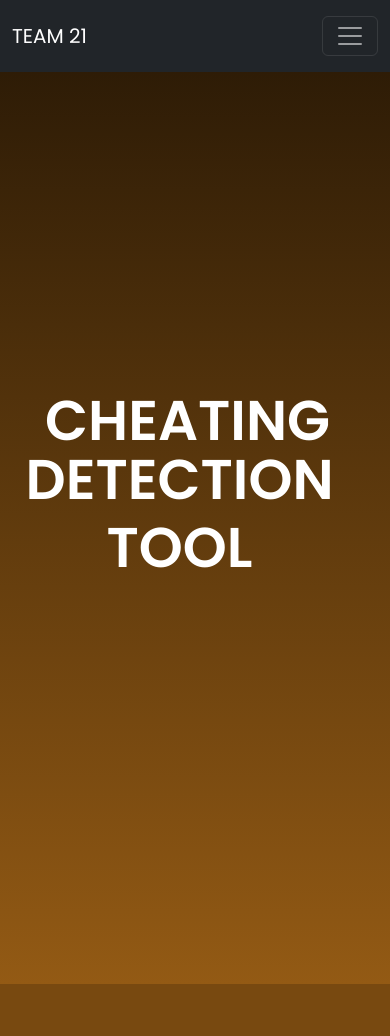
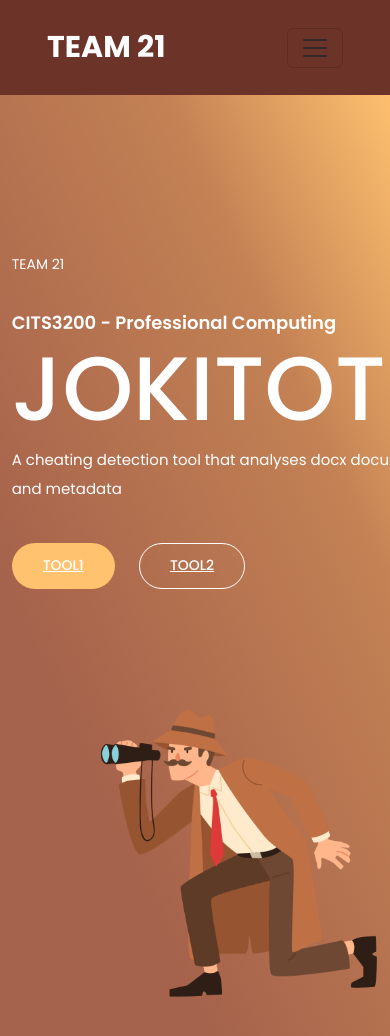
Before and after one commit to lujor20/CITS3200_Project, a Flask app: page / in a window 390 px wide; the page is wider, and only the part inside the window is pictured. Before the commit the page ends 984 px from the top of that part, so only its background shows below. Run offline with Flask 3, Linux system fonts and the light colour scheme.

Commit message:
updates frontend

```diff
--- a/app/main/static/style.css
+++ b/app/main/static/style.css
@@ -1,58 +1,41 @@
 @import url('https://fonts.googleapis.com/css?family=Poppins:300,400,500,600,700,800,900&display=swap');
-*
-{
+
+*{
     margin: 0;
     padding: 0;
     box-sizing: border-box;
     font-family: 'Poppins', sans-serif;
+    list-style: none;
+    text-decoration: none;
 }
 
-.landing-body{
-    min-height: 100vh;
-    background: linear-gradient(#261705, #935a14);
-    overflow-x: hidden;
+.navbar{
+    right: 0;
+    top: 0;
+    z-index: 1000;
+    width: 100%;
+    padding: 20px 9%;
+    background-color: #6C3428;
 }
 
-.parallax {
-    position: relative;
-    display: flex;
-    justify-content: center;
-    align-items: center;
-    height: 100vh;
-    margin-top: 1rem;
-    margin-bottom: 3rem;
+.navbar-brand{
+    font-size: 30px;
+    font-weight: 700;
+    color: white;
 }
 
-#clouds{
-    position: absolute;
-    z-index: 3;
-    width: 1500px;
-    top: calc(55% - 100px);
-    left: calc(50% + 10px);
-    transform: translate(-50%, -50%);
-    transition: transform 2000ms ease;
+.navbar-nav{
+    margin-left: 60px;
+    font-size: 20px;
+    font-weight: 600;
 }
 
-#clouds:hover{
-    transform: translate(-45%, -45%);
+.navbar-nav a:hover{
+    border-bottom: 2px solid white;
 }
 
-#stars{
-    position: absolute;
-    z-index: 2;
-    width: 1200px;
-    top: calc(50% - 40px);
-    left: calc(50% + 10px);
-    transform: translate(-50%, -50%);
-}
-
-#moon{
-    position: absolute;
-    z-index: 1;
-    width: 1400px;
-    top: calc(50% + 25px);
-    left: calc(50% + 10px);
-    transform: translate(-50%, -50%);
+.nav-link{
+    color: white;
 }
 
 @keyframes slideInLeft{
@@ -73,20 +56,116 @@
     animation-fill-mode: both;
 }
 
-.parallax h1, .parallax h2{
-    position: absolute;
-    z-index: 4;
-    top: 35%;
-    left: 50%;
-    transform: translate(-50%, -50%);
-    text-align: center;
-    pointer-events: auto;
-    color: #ffffff;
-    font-weight: 600;
-    font-size: 3.5rem;
+.hero{
+    height: 100%;
+    width: 100%;
+    min-height: 100vh;
+    background: linear-gradient(245.59deg, #FFC26F 0%, #C38154 28.53%, #862b0dbd 75.52%);
+    position: relative;
+    display: grid;
+    grid-template-columns: repeat(2, 1fr);
+    align-items: center;
+    gap: 2rem;
+    margin-top: -5%;
 }
 
-.parallax h2{
-    top: 42%;
-    left:45%
+#investigator {
+    width: 200%;
+    margin-left: -30%;
+    margin-top: 10%;
 }
+
+section{
+    padding: 0 19%;
+}
+
+.hero-text{
+    margin-top: 10%;
+}
+
+.hero-text h5{
+    font-size: 14px;
+    font-weight: 400;
+    color:white;
+    margin-bottom: 40px;
+}
+
+.hero-text h1{
+    font-size: 90px;
+    line-height: 1;
+    color: white;
+    margin: 0 0 45px;
+}
+
+.hero-text h4{
+    font-size: 18px;
+    font-weight: 600;
+    color: white;
+    margin-bottom: 10px;
+}
+
+.hero-text p{
+    color: white;
+    font-size: 15px;
+    line-height: 1.9;
+    margin-bottom: 40px;
+    margin-top: -5%;
+}
+
+.hero-text a{
+    display: inline-block;
+    color: white;
+    background: #FFC26F;
+    border: 1px solid transparent;
+    padding: 12px 30px;
+    line-height: 1.4;
+    font-size: 14px;
+    font-weight: 500;
+    border-radius: 30px;
+    text-transform: uppercase;
+    transition: all .55s ease;
+}
+
+.hero-text a:hover{
+    background: transparent;
+    border: 1px solid white;
+    transform: translateX(8px);
+}
+
+.hero-text a.ctaa{
+    background: transparent;
+    border: 1px solid white;
+    margin-left: 20px;
+}
+
+@media(max-width: 1535px){
+    nav{
+        padding: 15px 3%;
+        transition: .2s;
+    }
+}
+
+
+
+@media(max-width: 625px){
+    section{
+        padding: 0 3%;
+        transition: .2s;
+    }
+    .hero-text{
+        padding-top: 115px;
+    }
+    .hero-img{
+        text-align: center;
+    }
+    #investigator{
+        width: 650px;
+        height: auto;
+    }
+    .hero{
+        height: 100%;
+        gap: 1rem;
+        grid-template-columns: 1fr;
+    }
+
+}
--- a/app/main/templates/base.html
+++ b/app/main/templates/base.html
@@ -8,11 +8,14 @@
 
     <link href="https://cdn.jsdelivr.net/npm/bootstrap@5.3.1/dist/css/bootstrap.min.css" rel="stylesheet" integrity="sha384-4bw+/aepP/YC94hEpVNVgiZdgIC5+VKNBQNGCHeKRQN+PtmoHDEXuppvnDJzQIu9" crossorigin="anonymous">
 
+    <link rel="stylesheet" type="text/css" href={{ url_for('main.static', filename="style.css") }}>
+
     {% block head_content %}{% endblock %}
   </head>
 
-  <body class="landing-body">
-    <nav class="navbar navbar-expand-lg bg-dark navbar-dark py-3" style="margin-bottom:20px">
+  <body>
+
+    <nav class="navbar navbar-expand-lg">
       <div class="container-fluid">
         <a class="navbar-brand" href="#">TEAM 21</a>
         <button class="navbar-toggler" type="button" data-bs-toggle="collapse" data-bs-target="#navbarSupportedContent" aria-controls="navbarSupportedContent" aria-expanded="false" aria-label="Toggle navigation">
@@ -21,7 +24,7 @@
         <div class="collapse navbar-collapse" id="navbarSupportedContent">
           <ul class="navbar-nav me-auto mb-2 mb-lg-0">
             <li class="nav-item">
-              <a class="nav-link active" aria-current="page" href="./#">Home</a>
+              <a class="nav-link" href="./#">Home</a>
             </li>
             <li class="nav-item">
               <a class="nav-link" href="/visualise">Tool1</a>
@@ -40,9 +43,6 @@
                 <li><a class="dropdown-item" href="#">Something else here</a></li>
               </ul>
             </li>
-            <li class="nav-item">
-              <a class="nav-link disabled" aria-disabled="true">Disabled</a>
-            </li>
           </ul>
           <form class="d-flex" role="search">
             <input class="form-control me-2" type="search" placeholder="Search" aria-label="Search">
--- a/app/main/templates/home.html
+++ b/app/main/templates/home.html
@@ -1,20 +1,25 @@
 {% extends "base.html" %}
 
 {% block head_content %}
-<link rel="stylesheet" type="text/css" href={{ url_for('main.static', filename="style.css") }}>
+
 <title>Cheating Detection Tool</title>
 {% endblock %}
 
 {% block body_content %}
 
-<section class="parallax">
-  <!--
-  <img src= {{ url_for('main.static', filename='clouds.png')}} id="clouds">
-  <img src={{ url_for('main.static', filename='stars.png')}} id="stars">
-  <img src={{ url_for('main.static', filename='moon.png')}} id="moon">
-  -->
-  <h1 id="text">CHEATING</h1>
-  <h2 id="text">DETECTION TOOL</h2>
+<section class="hero">
+  <div class="hero-text">
+    <h5>TEAM 21</h5>
+    <h4>CITS3200 - Professional Computing</h4>
+    <h1>JOKITOT</h1>
+    <p>A cheating detection tool that analyses docx documents for its XML constituent parts and metadata</p>
+    <a href="/visualise"> Tool1 </a>
+    <a href="#" class="ctaa">Tool2</a>
+  </div>
+
+  <div class="hero-img">
+    <img src= {{ url_for('main.static', filename='investigator.png')}} id="investigator">
+  </div>
 </section>
 
 {% endblock %}
```
Also changed, not shown: app/main/static/investigator.png (added).
